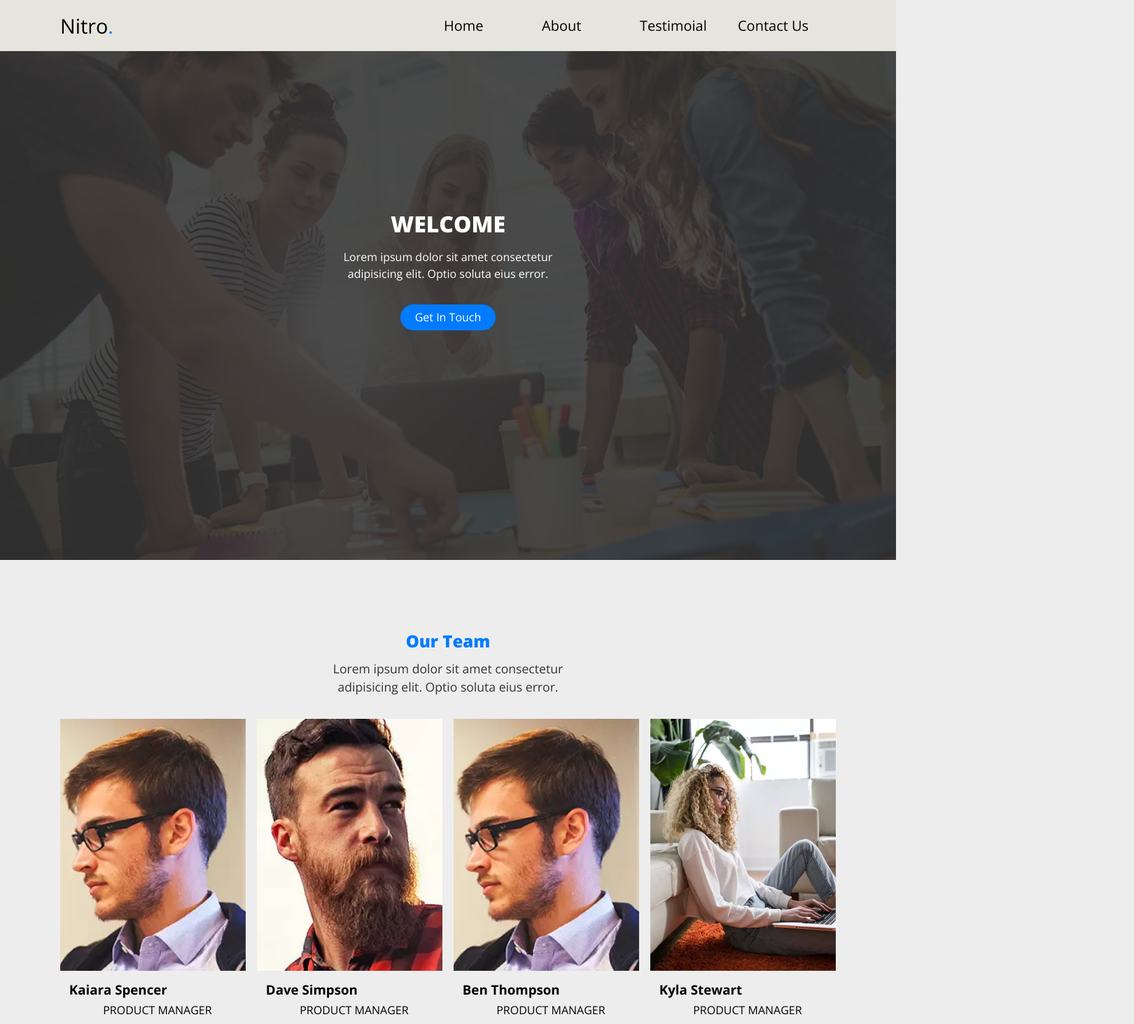
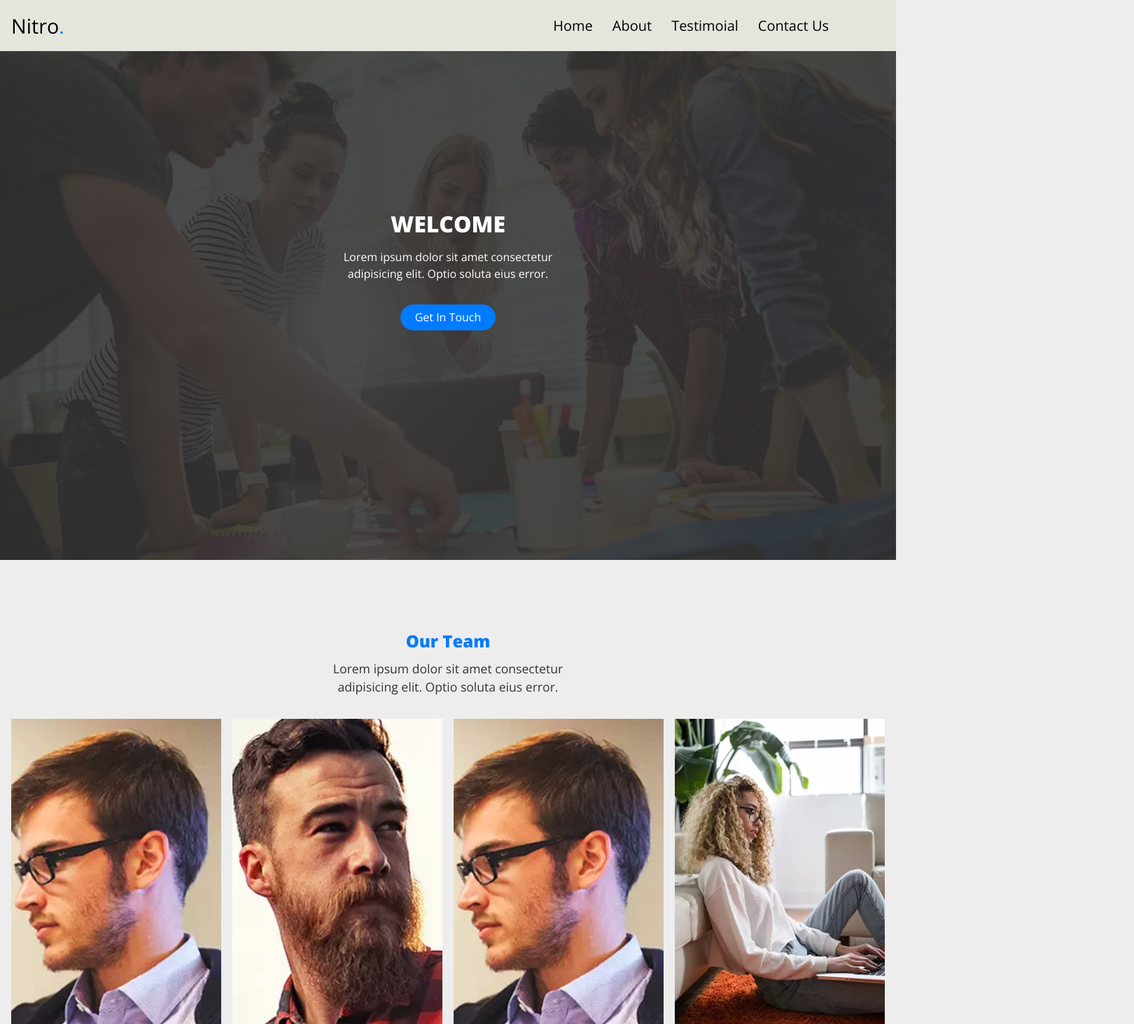
Before and after one commit to K-Rimantas-Sav/Nitro-Project, a plain HTML site: page index.html in a window 1280 px wide. Shown: the top 1463 px of the page at 70% size, 1620 px wide, since content can reach past the window. Drawn offline with nearby package versions, Linux system fonts and the light colour scheme.

Commit message:
Nitro end

```diff
--- a/index.html
+++ b/index.html
@@ -19,8 +19,8 @@
       <div class="container">
         <a href="indeex.html" class="logo">Nitro<span>.</span></a>
         <div class="main-nav">
-          <nav >
-            <ul class="unlisted">
+          <nav class="nav_list">
+            <ul class="nav_list_Ul">
               <li><a href="#" class="mai-nav__link">Home</a></li>
               <li><a href="#" class="mai-nav__link">About</a></li>
               <li><a href="#" class="mai-nav__link">Testimoial</a></li>
--- a/style/desktop.css
+++ b/style/desktop.css
@@ -1,5 +1,8 @@
 @media screen and (min-width: 1000px) {
-  .container {
+  html {
+    font-size: 2rem;
+  }
+  /* .container {
     max-width: 1140px;
     flex-direction: row;
     justify-content: space-between;
@@ -7,28 +10,20 @@
     margin-left: auto;
     margin-right: auto;
     box-sizing: border-box;
+  } */
+
+  .main-nav {
+    height: 30px;
+    width: 100%;
+    display: flex;
+    justify-content: space-between;
   }
-
+  .main-nav li {
+    height: auto;
+    width: auto;
+  }
   .burger {
     display: none;
-  }
-  .main-nav {
-    align-items: center;
-
-    width: 600px;
-    justify-content: space-between;
-  }
-  .unlisted {
-    display: flex;
-    flex-direction: row;
-    list-style: none;
-    font-size: 20px;
-    box-sizing: border-box;
-  }
-  .main-nav li {
-    box-sizing: border-box;
-    font-size: 20px;
-    width: 100%;
   }
   /* Our Teams */
   .team-container {
--- a/style/style.css
+++ b/style/style.css
@@ -2,8 +2,7 @@
 @import url("https://cdnjs.cloudflare.com/ajax/libs/font-awesome/4.7.0/css/font-awesome.css");
 @import "reset.css";
 @import "tablet.css";
-@import "desktop.css";
-/* @import "./desktop.css"; */
+/* @import "desktop.css"; */
 
 /*  Variables */
 html {
@@ -66,9 +65,6 @@ section {
 }
 .burger {
   font-size: 22px;
-}
-.main-nav > ul {
-  display: none;
 }
 
 /*  Hero sect  */
@@ -245,3 +241,84 @@ h1 {
   border: 0;
   padding: 0.5em 1.6em;
 }
+@media screen and (min-width: 1000px) {
+  /* heeder */
+  .main-nav ul {
+    display: flex;
+    gap: 0.5rem;
+    font-size: 20px;
+    padding-right: 60px;
+  }
+  .mai-nav__link {
+    padding-right: 20px;
+  }
+  .nav_list_Ul {
+    list-style: none;
+    padding-left: 0;
+  }
+
+  .nav_list .burger {
+    display: none;
+  }
+  /* Our Teams */
+  .team-container {
+    grid-template-columns: repeat(4, 1fr);
+    /* max-height: 100vh; */
+  }
+  .team-img-container img {
+    height: 486.4px;
+  }
+  .team-img-container:hover .our-team__social-list {
+    left: 0;
+    transition: 0.3s;
+  }
+  .our-team__social-list {
+    position: absolute;
+    background-color: var(--main-color);
+    color: #fff;
+    height: calc(100% - 3.5px);
+    top: 0;
+    left: -45.5px;
+    list-style: none;
+    margin-top: 0;
+    padding-left: 0;
+  }
+  .our-team__social-link {
+    font-size: 20px;
+    height: 45px;
+    width: 45px;
+    color: #fff;
+    padding: 0;
+    display: inline-block;
+  }
+  .fa {
+    display: block;
+    height: 25px;
+    width: 25px;
+    padding-left: 12px;
+    padding-top: 5px;
+    margin: 0;
+  }
+  .contact {
+    width: 1200px;
+    margin-left: 400px;
+  }
+  /* .adres {
+    margin-left: 200px;
+  }
+  .contactEmail {
+    margin-right: 200px;
+  } */
+  /* Contakt Form start */
+  .ContactForm_grid {
+    width: 1200px;
+    text-align: center;
+    margin-left: 400px;
+    font-size: 20px;
+  }
+  /* Footer */
+  .footer-grid {
+    grid-template-columns: repeat(4, 1fr);
+    gap: 1.2rem;
+  }
+}
--- a/style/tablet.css
+++ b/style/tablet.css
@@ -10,8 +10,14 @@
     border-bottom: 2px;
     border-color: black;
   }
+  .main-nav ul {
+    display: none;
+  }
   .team-container {
     grid-template-columns: repeat(2, 1fr);
+  }
+  .unlisted {
+    display: block;
   }
   .team-img-container:hover .our-team__social-list {
     left: 0;
@@ -28,6 +34,7 @@
     margin-top: 0;
     padding-left: 0;
   }
+
   /* contact__Us start */
   .contact__Us {
     max-height: 800px;
```
